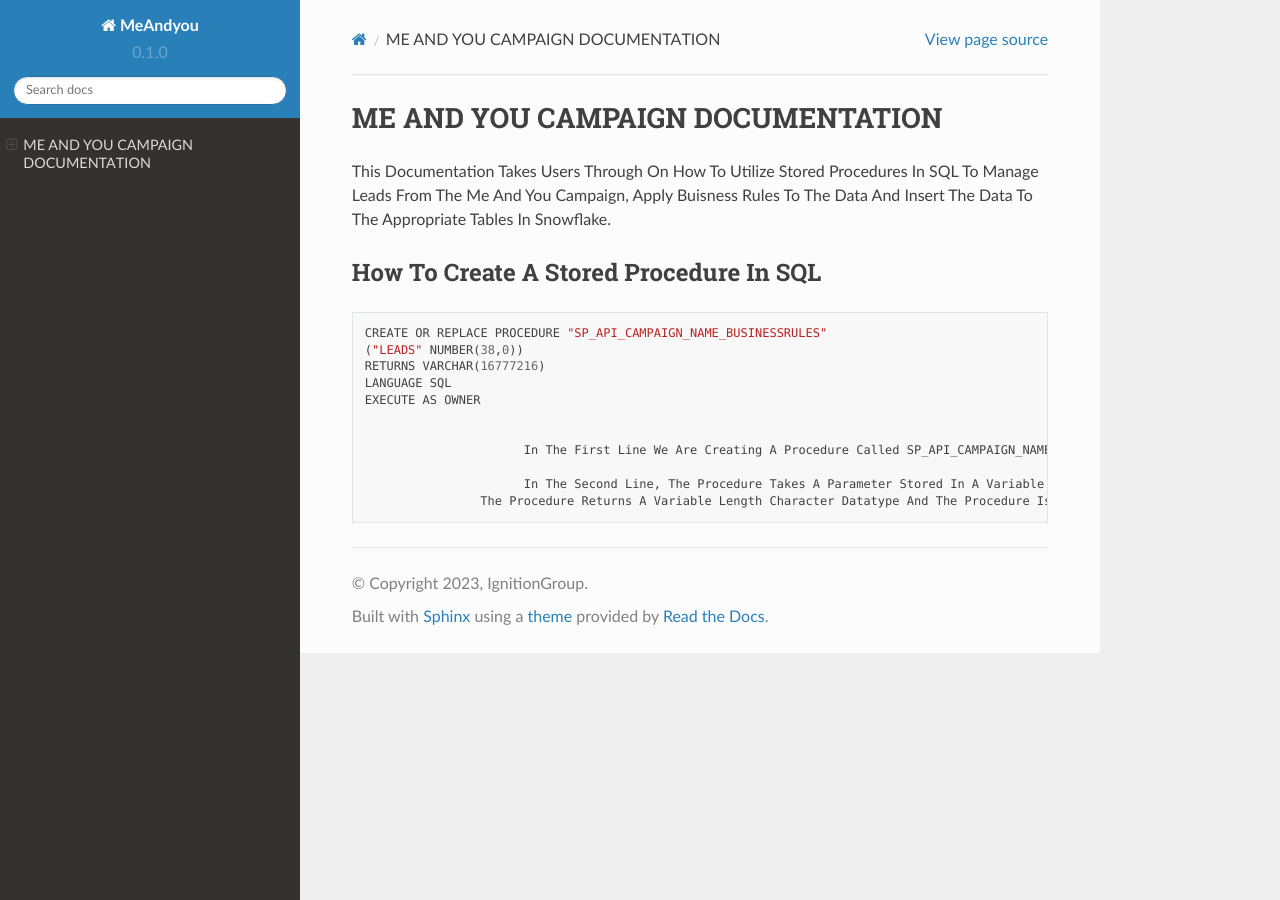
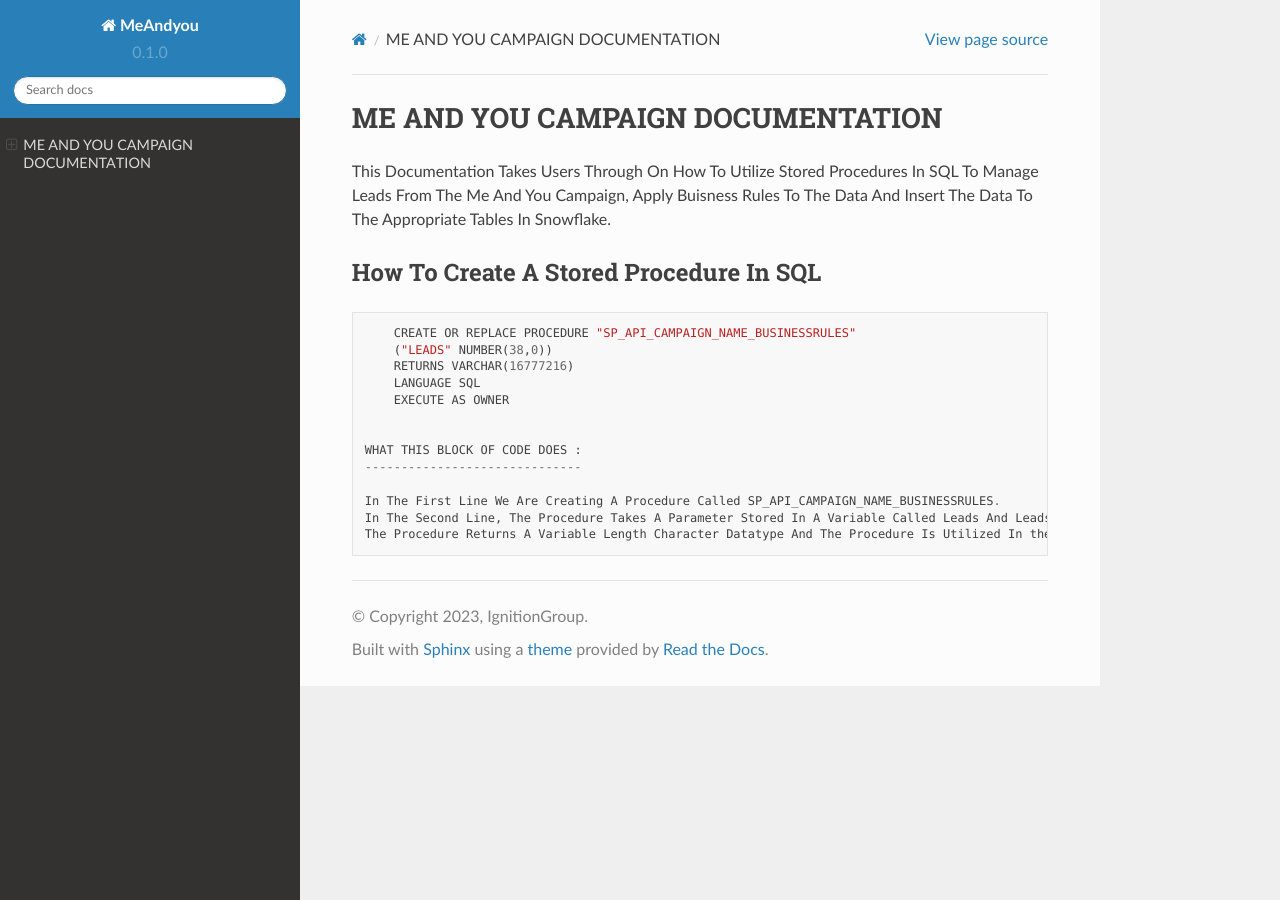
Before and after one commit to MPILOGUM114/MeAndYou, a Sphinx documentation site: the page built from docs/source/index.rst, in a window 1280 px wide. Built offline with Sphinx 7.4.7 and the Read the Docs theme 2.0.0, drawn with Linux system fonts in a browser that asks for light colours.

Commit message:
Update index.rst

```diff
--- a/docs/source/index.rst
+++ b/docs/source/index.rst
@@ -17,7 +17,9 @@ How To Create A Stored Procedure In SQL
      EXECUTE AS OWNER
 
 
-                           In The First Line We Are Creating A Procedure Called SP_API_CAMPAIGN_NAME_BUSINESSRULES**
+ WHAT THIS BLOCK OF CODE DOES :
+ ------------------------------
 
-                           In The Second Line, The Procedure Takes A Parameter Stored In A Variable Called Leads And Leads Is A Number Datatype With A Maximum Of 38 digits
-                     The Procedure Returns A Variable Length Character Datatype And The Procedure Is Utilized In the SQL Language By The Owner Of The Procedure
+ In The First Line We Are Creating A Procedure Called SP_API_CAMPAIGN_NAME_BUSINESSRULES.
+ In The Second Line, The Procedure Takes A Parameter Stored In A Variable Called Leads And Leads Is A Number Datatype With A Maximum Of 38 digits.
+ The Procedure Returns A Variable Length Character Datatype And The Procedure Is Utilized In the SQL Language By The Owner Of The Procedure.
```
